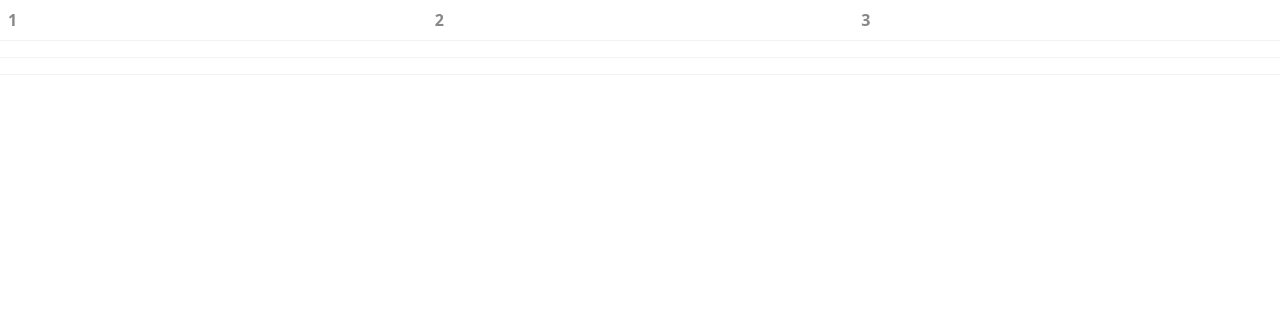
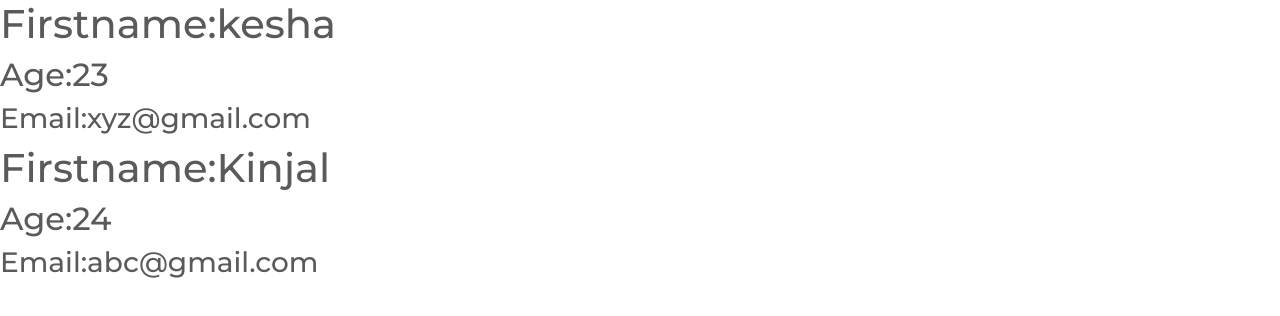
Before and after one commit to kesha2302/React-Folder, a React (Create React App) app: page /Feedback in a window 1280 px wide. Shown: the top 316 px of the page. Built offline with nearby package versions, Linux system fonts and the light colour scheme.

Commit message:
constructing and destructing props

```diff
--- a/src/App.js
+++ b/src/App.js
@@ -16,6 +16,8 @@ import Feedback from './Components/Feedback';
 import Clickevent from './Components/Clickevent';
 import ClickEvent2 from './Components/ClickEvent2';
 import Table from './Components/Table';
+import FunProp from './Components/FunProp';
+import ClassProp from './Components/ClassProp';
 
 function App() {
   return (
@@ -32,7 +34,11 @@ function App() {
 
       {/* <Clickevent/> */}
       {/* <ClickEvent2/> */}
-      <Table/>
+      {/* <Table/> */}
+      <FunProp fname="kesha" age='23' other={{email:"xyz@gmail.com", address:"Anand"}}/>
+      <FunProp fname="Kinjal" age='24' other={{email:"abc@gmail.com", address:"Borsad"}}/>
+
+      {/* <ClassProp fname="Kesha" age='23'/> */}
 
     </div>
   );
--- /dev/null
+++ b/src/Components/ClassProp.js
@@ -0,0 +1,40 @@
+// import { Component } from 'react'
+
+// export class ClassProp extends Component {
+//     click=()=>{
+//         alert(this.props.fname)
+//     }
+//   render() {
+//     return (
+//       <div>
+//         <h1>Name:{this.props.fname}</h1>
+//         <h2>Age:{this.props.age}</h2>
+//         <button class="btn btn-primary" onClick={this.click}>
+//                 Classprop
+//         </button>
+//       </div>
+//     )
+//   }
+// }
+
+// export default ClassProp
+
+
+
+//Destructing Props
+import { Component } from 'react'
+
+export class ClassProp extends Component {
+  render() {
+    const {fname, age} = this.props
+
+    return (
+      <div>
+          <h1>Name:{fname}</h1>
+         <h2>Age:{age}</h2>
+      </div>
+    )
+  }
+}
+
+export default ClassProp
--- /dev/null
+++ b/src/Components/FunProp.js
@@ -0,0 +1,43 @@
+
+// function FunProp(props) {
+//   return (
+//     <div>
+//       <h1>Firstname:{props.fname}</h1>
+//       <h2>Age:{props.age}</h2>
+//       <h3>Email:{props.other.email}</h3>
+//     </div>
+//   )
+// }
+
+// export default FunProp
+
+// Destructing props
+// First Approach
+
+// function FunProp({fname,age,other}) {
+//   return (
+//     <div>
+//       <h1>Firstname:{fname}</h1>
+//      <h2>Age:{age}</h2>
+//       <h3>Email:{other.email}</h3>
+//     </div>
+//   )
+// }
+
+// export default FunProp
+
+
+
+// Second Approach
+function FunProp(props) {
+    const{fname, age, other} = props
+  return (
+    <div>
+       <h1>Firstname:{fname}</h1>
+     <h2>Age:{age}</h2>
+      <h3>Email:{other.email}</h3>
+    </div>
+  )
+}
+
+export default FunProp
```
